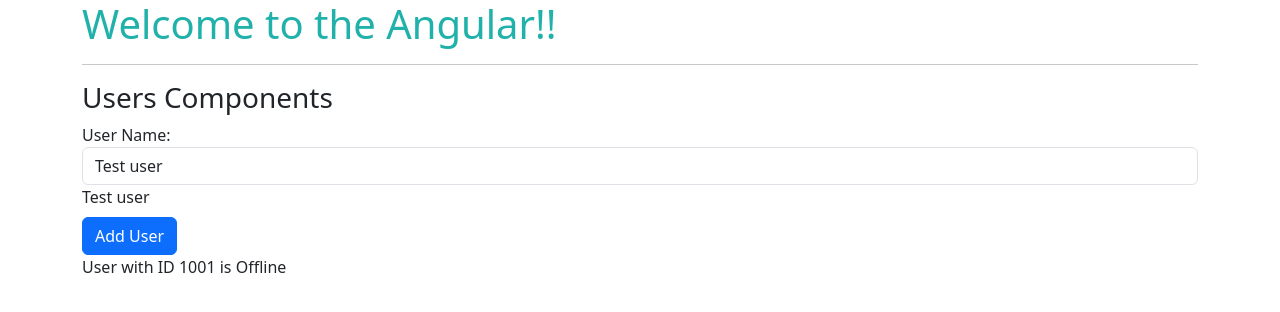
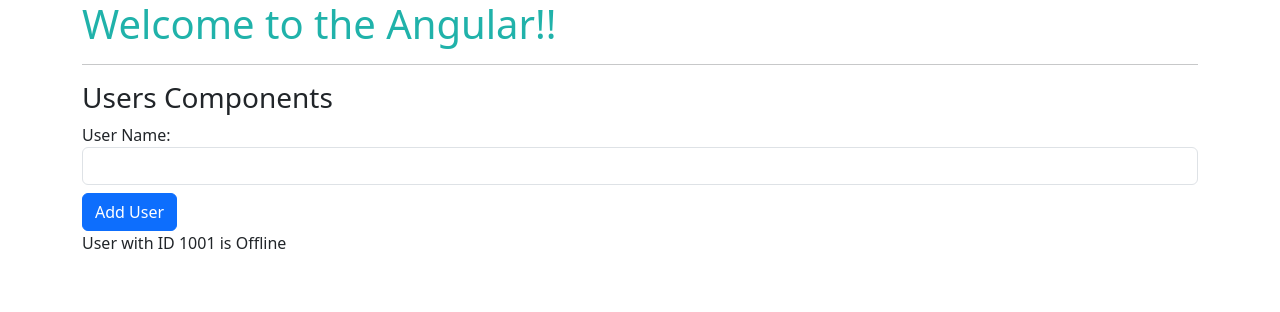
Before and after one commit to karansonawane/angular-course, an Angular app: page / in a window 1280 px wide. Shown: the top 312 px of the page. Built offline with nearby package versions, Linux system fonts and the light colour scheme.

Commit message:
ngIf Directives

```diff
--- a/src/app/users/users.component.ts
+++ b/src/app/users/users.component.ts
@@ -20,7 +20,7 @@
 
   allowNewUser = false;
   userCreatedStatus = 'No User is created';
-  userName='Test user';
+  userName='';
   isUserCreated=false;
 
   constructor() {
```
